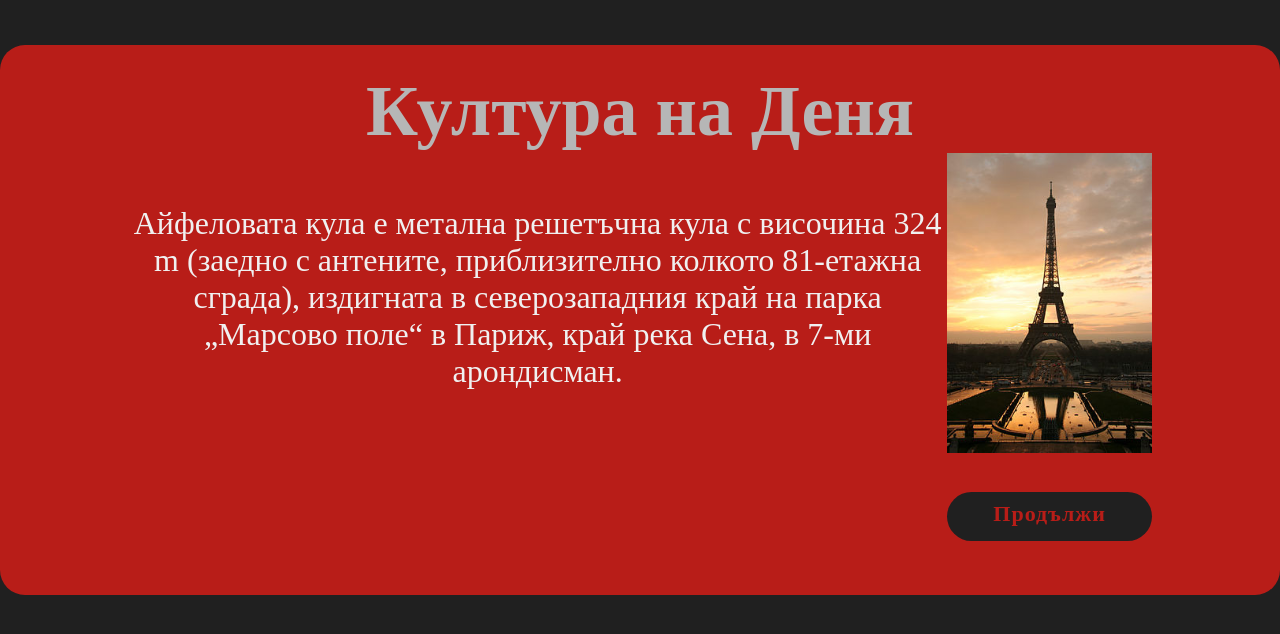
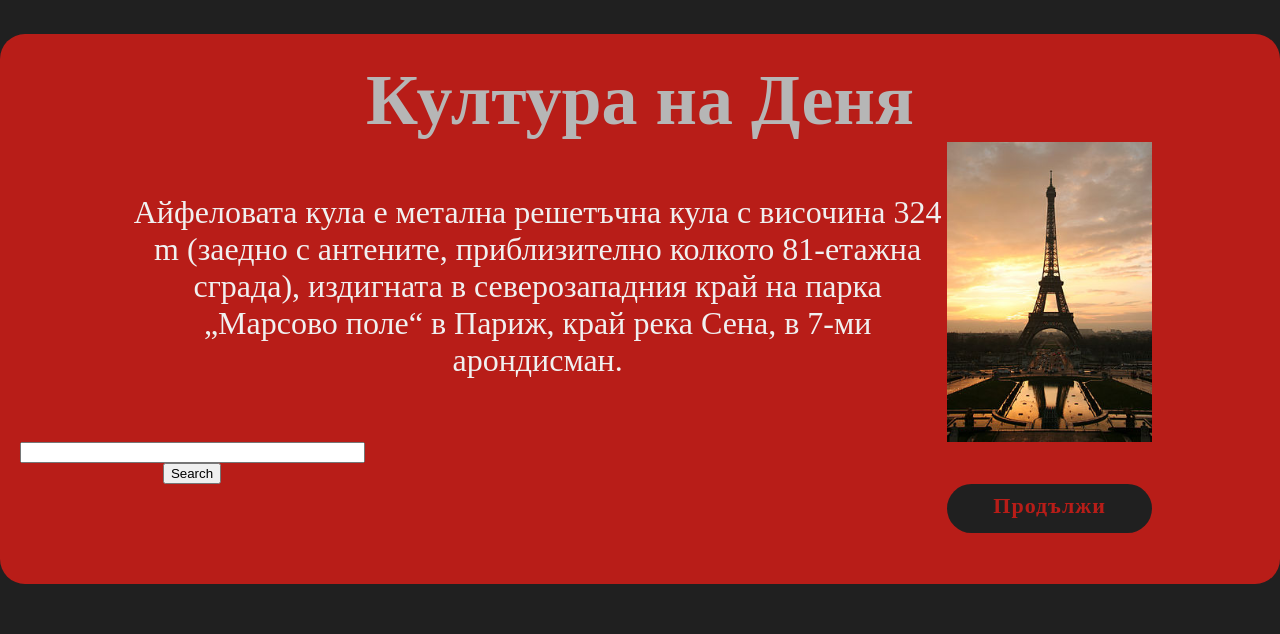
Before and after one commit to Mladen-Karadimov/UpgradeYourKnowledge, a PHP site: page / in a window 1280 px wide. Shown: the top 634 px of the page. Run offline with PHP 8.4, Linux system fonts and the light colour scheme; some libraries are stand-ins or nearby versions.

Commit message:
Confusion and facts_container
I need to think a little bit

```diff
--- a/index.html
+++ b/index.html
@@ -22,7 +22,19 @@
 					<img src="Pictures/tower.jpg">
 				</div>
 			</div>
-			<a href = "#">
+			<a>
+
+				<div id = "#google" style = "width: 30%">
+					<form name="cse" id="searchbox_demo" action="https://www.google.com/cse">
+						<input type="hidden" name="cref" value="" />
+						<input type="hidden" name="ie" value="utf-8" />
+						<input type="hidden" name="hl" value="" />
+						<input name="q" type="text" size="40" />
+						<input type="submit" name="sa" value="Search" />
+					</form>
+					<script type="text/javascript" src="https%3A%2F%2Fcse.google.com%2Fcse/tools/onthefly?form=searchbox_demo&lang="></script>
+
+				</div>
 				<div id = "go_on">
 						Продължи <!--към сайта-->
 				</div>
@@ -35,15 +47,19 @@
 			<div id = "menu_container">
 				<ul>
 					<li><a href="index.html">Начало</a></li>
-					<li>Интересни Факти</li>
+					<li id = "facts"><a href = "#">Интересни Факти</a></li>
 					<li>За Нас</li>
 				</ul>
 			</div>
 		</div>
 
-		<h1><br>Аз съм Хакер</h1>
-		<h1>Глфпгдлфгпдфгс :*</h1>
-
+		<div id = "left">
+		</div>
+		<div id = "container">
+			some text
+		</div>
+		<div id = "right">
+		</div>
 
 	</body>
 </html>
--- a/javascript.js
+++ b/javascript.js
@@ -28,6 +28,13 @@ var main = function() {
 		}, 250);
 	});
 
+	$('#facts').click(function(){
+		$('#container, #left, #right').fadeIn("slow", function() {
+			left: "0";
+
+		}).css("display","inline-block");
+	});
+
 }
 
 $(document).ready(main);
--- a/style.css
+++ b/style.css
@@ -7,7 +7,7 @@ body {
 #welcome_window {
 	position: absolute;
 	left: 0px;
-	margin-top: -3%;
+	margin-top: 2%;
 	width: 100%;
 	height: 550px;
 	background-color: #B81D18;
@@ -59,7 +59,7 @@ body {
 	height: 40px;
 	background-color: #202020;
 	margin-right: 10%;
-	margin-top: 3%;
+	margin-top: 0%;
 	padding-top: 9px;
 	text-align: center;
 	color: #B81D18;
@@ -73,10 +73,15 @@ body {
 	background-color: #B6B6B6
 }
 
+#google {
+
+}
+
 h1 {
 	font-size: 124px;
 	text-align: center;
 	color: #B81D18;
+	position: static;
 }
 
 #top_menu {
@@ -128,3 +133,29 @@ a {
 a:visited {
 	color: #004687;
 }
+
+#container {
+	width: 80%;
+	background-color: #202020;
+	height: 400px;
+}
+
+#left {
+	float: left;
+	width: 10%;
+}
+
+#right {
+	width: 10%;
+	float: right;
+}
+
+#left, #right {
+	background-color: #B81D18;
+}
+
+#container, #left, #right {
+	display: none;
+	margin-top: 180px;
+	height: 400px;
+}
```
